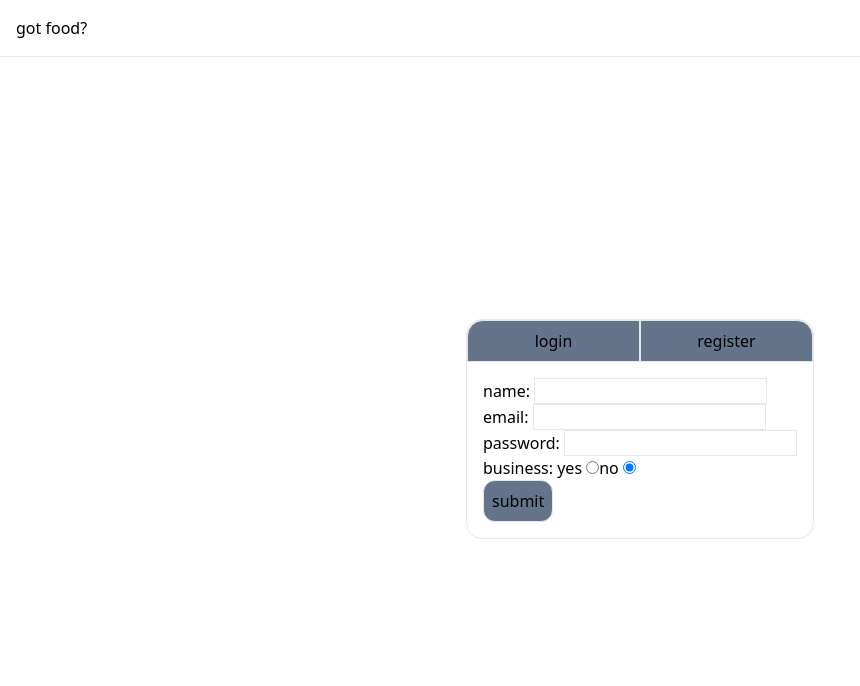
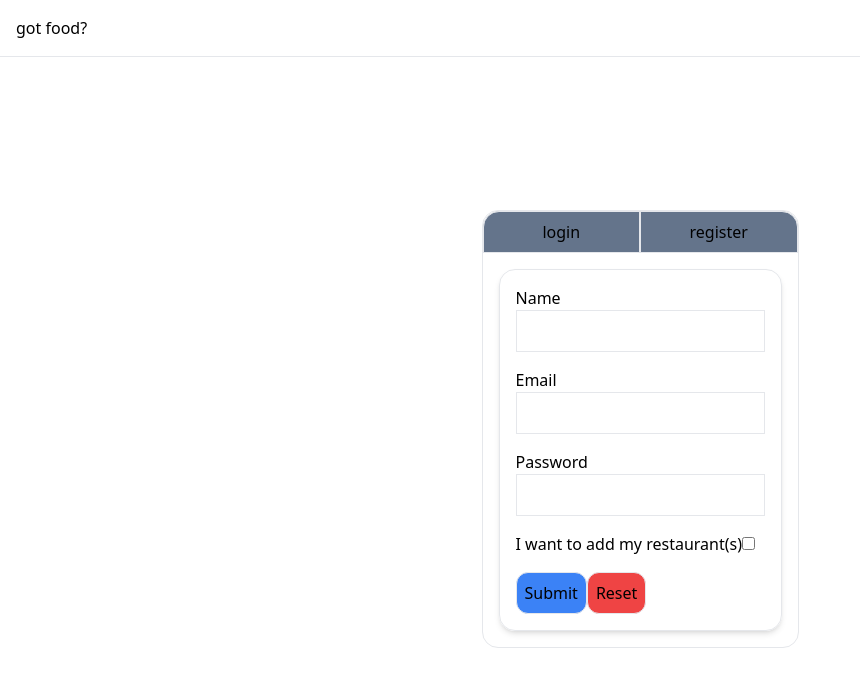
Before and after one commit to jaimetrovoada/got-food, a Next.js app in the folder client/: page /auth in a window 1280 px wide. Both pictures are taken after a click on the button "register". Shown: the top 686 px of the page, without its empty margins (0-860 px from the left). Built offline with nearby package versions, Linux system fonts and the light colour scheme; no server answers.

Commit message:
move login and register forms to separate files

```diff
--- /dev/null
+++ b/client/components/Forms/LoginForm.tsx
@@ -0,0 +1,33 @@
+import React from "react";
+import Form, { FormInput } from "./Form";
+
+interface LoginFormProps {
+  handleSubmit: (e: React.FormEvent<HTMLFormElement>) => void;
+  handleEmailInput: (e: React.ChangeEvent<HTMLInputElement>) => void;
+  handlePasswordInput: (e: React.ChangeEvent<HTMLInputElement>) => void;
+}
+
+const LoginForm: React.FC<LoginFormProps> = ({
+  handleEmailInput,
+  handlePasswordInput,
+  handleSubmit,
+}) => {
+  return (
+    <Form handleSubmit={handleSubmit}>
+      <FormInput
+        type="email"
+        name="email"
+        id="email"
+        handleChange={handleEmailInput}
+      />
+      <FormInput
+        type="password"
+        name="password"
+        id="password"
+        handleChange={handlePasswordInput}
+      />
+    </Form>
+  );
+};
+
+export default LoginForm;
--- /dev/null
+++ b/client/components/Forms/RegisterForm.tsx
@@ -0,0 +1,50 @@
+import React from "react";
+import Form, { FormInput } from "./Form";
+
+interface RegisterFormProps {
+  handleSubmit: (e: React.FormEvent<HTMLFormElement>) => void;
+  handleNameInput: (e: React.ChangeEvent<HTMLInputElement>) => void;
+  handleEmailInput: (e: React.ChangeEvent<HTMLInputElement>) => void;
+  handlePasswordInput: (e: React.ChangeEvent<HTMLInputElement>) => void;
+  handleRoleInput: (e: React.ChangeEvent<HTMLInputElement>) => void;
+}
+
+const RegisterForm: React.FC<RegisterFormProps> = ({
+  handleSubmit,
+  handleNameInput,
+  handleEmailInput,
+  handlePasswordInput,
+  handleRoleInput,
+}) => {
+  return (
+    <Form handleSubmit={handleSubmit}>
+      <FormInput name="name" id="name" handleChange={handleNameInput} />
+
+      <FormInput
+        type="email"
+        name="email"
+        id="email"
+        handleChange={handleEmailInput}
+      />
+
+      <FormInput
+        type="password"
+        name="password"
+        id="password"
+        handleChange={handlePasswordInput}
+      />
+
+      <div>
+        <label htmlFor="role">I want to add my restaurant(s)</label>
+        <input
+          type="checkbox"
+          name="role"
+          id="role"
+          onChange={handleRoleInput}
+        />
+      </div>
+    </Form>
+  );
+};
+
+export default RegisterForm;
--- a/client/pages/auth/index.tsx
+++ b/client/pages/auth/index.tsx
@@ -3,114 +3,8 @@ import authService from "@/services/authService";
 import { useToasts } from "@/hooks";
 import { AxiosError } from "axios";
 import { useRouter } from "next/router";
-
-interface RegisterFormProps {
-  handleSubmit: (e: React.FormEvent<HTMLFormElement>) => void;
-  handleNameInput: (e: React.ChangeEvent<HTMLInputElement>) => void;
-  handleEmailInput: (e: React.ChangeEvent<HTMLInputElement>) => void;
-  handlePasswordInput: (e: React.ChangeEvent<HTMLInputElement>) => void;
-  handleRoleInput: (e: React.ChangeEvent<HTMLInputElement>) => void;
-}
-
-interface LoginFormProps {
-  handleSubmit: (e: React.FormEvent<HTMLFormElement>) => void;
-  handleEmailInput: (e: React.ChangeEvent<HTMLInputElement>) => void;
-  handlePasswordInput: (e: React.ChangeEvent<HTMLInputElement>) => void;
-}
-
-const RegisterForm: React.FC<RegisterFormProps> = ({
-  handleSubmit,
-  handleNameInput,
-  handleEmailInput,
-  handlePasswordInput,
-  handleRoleInput,
-}) => {
-  return (
-    <form onSubmit={handleSubmit}>
-      <div>
-        name:{" "}
-        <input
-          type="text"
-          name="name"
-          className="border"
-          onChange={handleNameInput}
-        />
-      </div>
-      <div>
-        email:{" "}
-        <input
-          type="email"
-          name="email"
-          className="border"
-          onChange={handleEmailInput}
-        />
-      </div>
-      <div>
-        password:{" "}
-        <input
-          type="password"
-          name="password"
-          className="border"
-          onChange={handlePasswordInput}
-        />
-      </div>
-      <div>
-        business: yes{" "}
-        <input
-          type="radio"
-          name="role"
-          value="yes"
-          onChange={handleRoleInput}
-        />
-        no{" "}
-        <input
-          type="radio"
-          name="role"
-          value="no"
-          defaultChecked
-          onChange={handleRoleInput}
-        />
-      </div>
-
-      <button type="submit" className="rounded-xl border bg-slate-500 p-2">
-        submit
-      </button>
-    </form>
-  );
-};
-
-const LoginForm: React.FC<LoginFormProps> = ({
-  handleEmailInput,
-  handlePasswordInput,
-  handleSubmit,
-}) => {
-  return (
-    <form onSubmit={handleSubmit}>
-      <div>
-        email:{" "}
-        <input
-          type="email"
-          name="email"
-          className="border"
-          onChange={handleEmailInput}
-        />
-      </div>
-      <div>
-        password:{" "}
-        <input
-          type="password"
-          name="password"
-          className="border"
-          onChange={handlePasswordInput}
-        />
-      </div>
-
-      <button type="submit" className="rounded-xl border bg-slate-500 p-2">
-        submit
-      </button>
-    </form>
-  );
-};
+import RegisterForm from "@/components/Forms/RegisterForm";
+import LoginForm from "@/components/Forms/LoginForm";
 
 const Auth = () => {
   const [view, setView] = useState<"login" | "register">("login");
@@ -137,11 +31,12 @@ const Auth = () => {
     password: "",
   });
 
+  console.log({ registerFormState });
+
   const registerFormHandlers = {
     handleSubmit: async (e: React.FormEvent<HTMLFormElement>) => {
       e.preventDefault();
 
-      console.log({ registerFormState });
       try {
         const res = await authService.register(registerFormState);
         console.log({ res });
@@ -174,8 +69,9 @@ const Auth = () => {
       });
     },
     handleRoleInput: (e: React.ChangeEvent<HTMLInputElement>) => {
+      const checked = e.target.checked;
       setRegisterFormState((prev) => {
-        return { ...prev, role: "business" };
+        return { ...prev, role: checked ? "business" : "customer" };
       });
     },
   };
```
